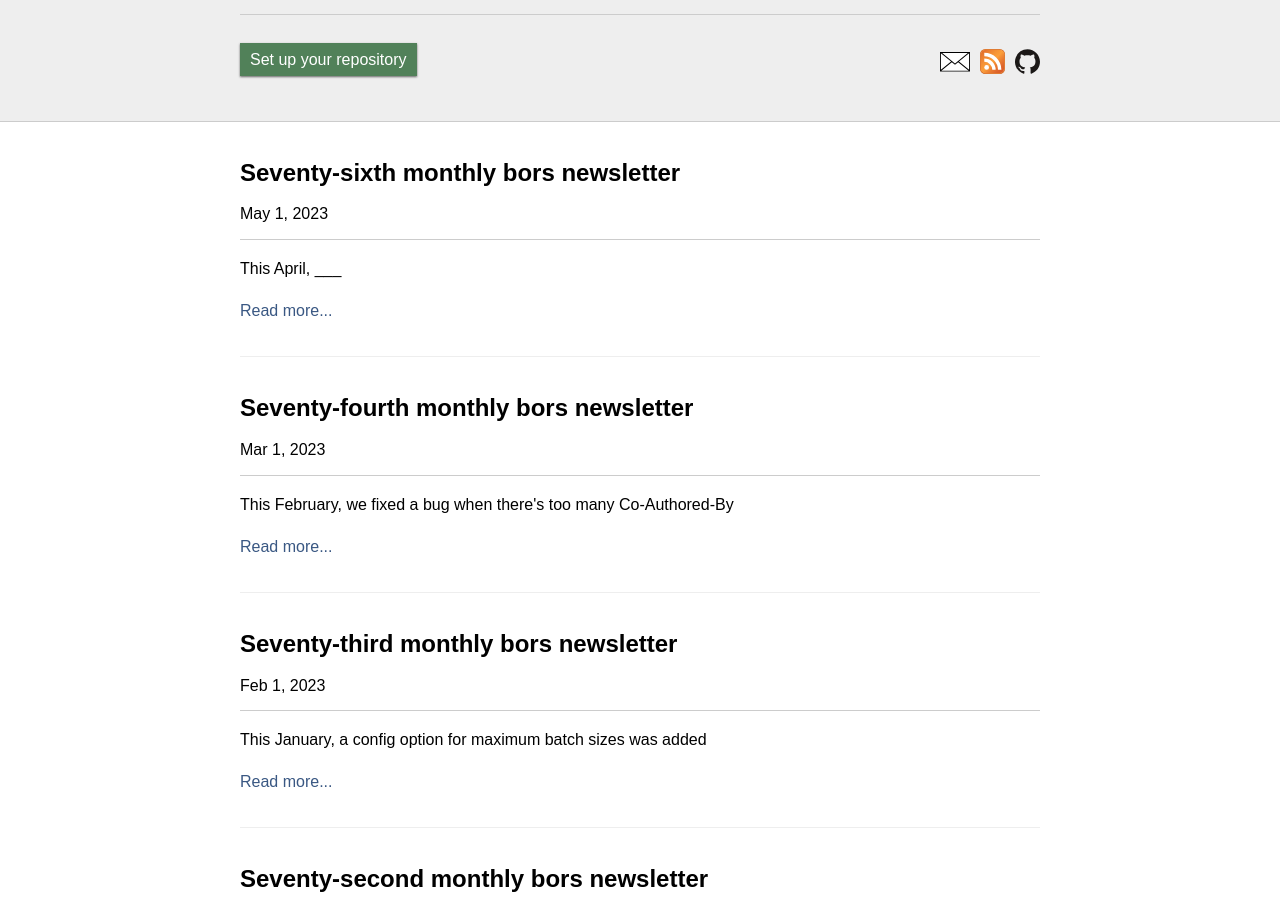
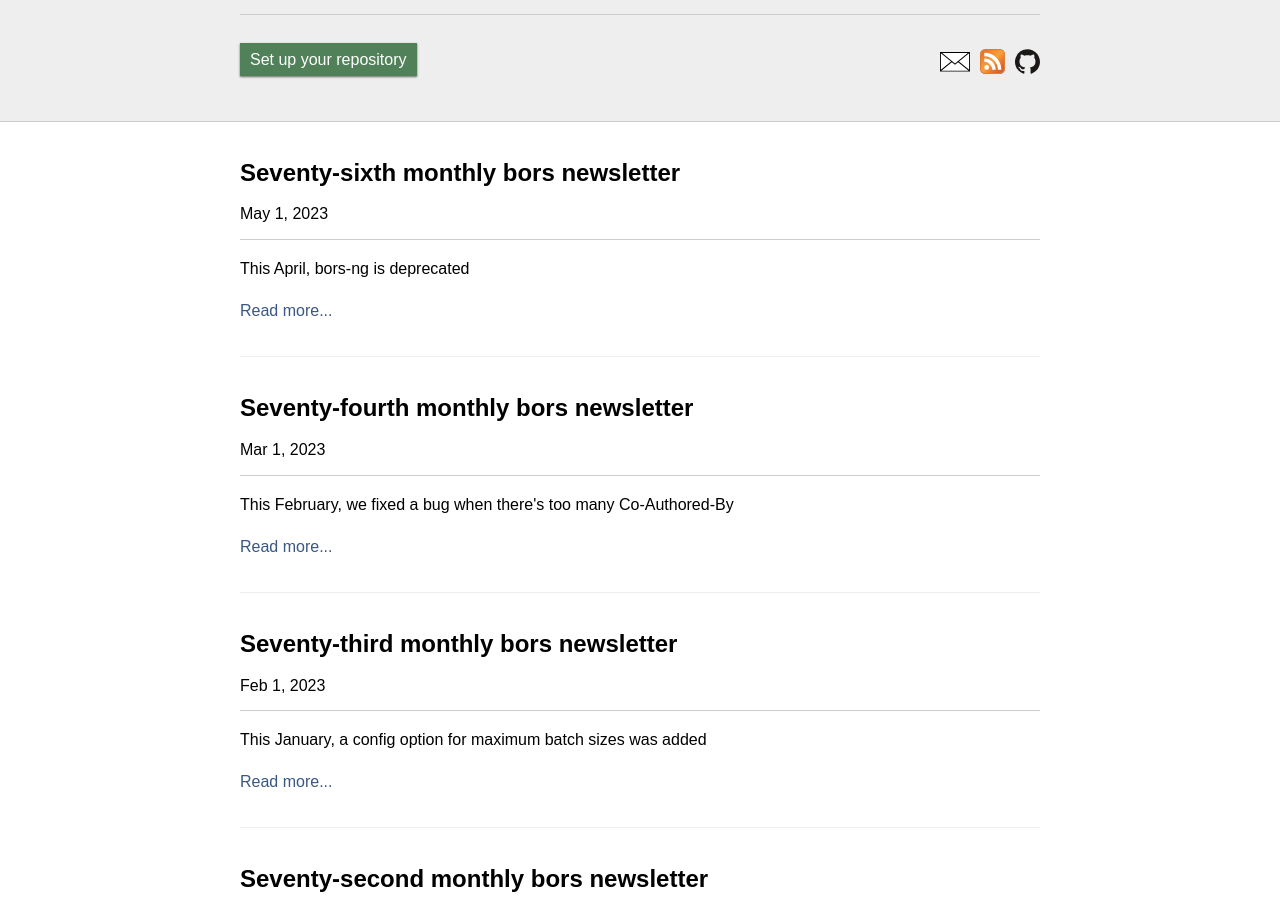
Before and after one commit to bors-ng/bors-ng.github.io, a Jekyll site: the page built from index.html, in a window 1280 px wide and 900 px high, scrolled down 1015 px. Built offline with Jekyll 4.4.1, drawn with Linux system fonts in a browser that asks for light colours; the list of posts is cut into pages by our own code.

Commit message:
Update 2023-05-01-tmib-76.md

```diff
--- a/_posts/2023-05-01-tmib-76.md
+++ b/_posts/2023-05-01-tmib-76.md
@@ -2,14 +2,14 @@
 layout:     post
 title:      Seventy-sixth monthly bors newsletter
 date:       2023-05-01 00:00:00
-summary:    This April, ___
+summary:    This April, bors-ng is deprecated
 categories: newsletter
 ---
 
 It's another monthly burst of news about bors-ng, the old, deprecated, third-party merge queue implementation for GitHub.
 
-In the [last month](https://github.com/bors-ng/bors-ng/pulls?q=is%3Apr+is%3Amerged+closed%3A2023-01-01..2023-01-31),
-we landed xxx PRs in the bors-ng repository.
+In the [last month](https://github.com/bors-ng/bors-ng/pulls?q=is%3Apr+is%3Amerged+closed%3A2023-01-01..2023-04-30),
+we landed 18 PRs in the bors-ng repository.
 
 "This Month in Bors" is written [in public on GitHub][GitHub for TMiB].
 If you find a mistake, pull requests or issue reports are appreciated!
```
